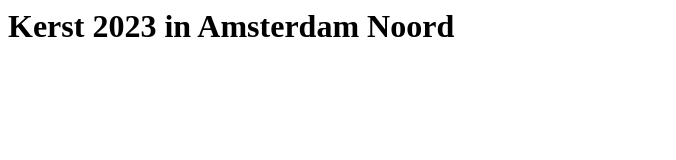
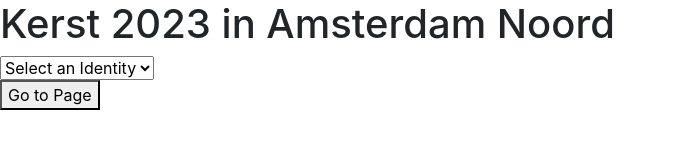
Before and after one commit to mandysepers/mandysepers.github.io, a plain HTML site: page index.html in a window 1280 px wide. Shown: the whole page, without its empty margins (0-676 px from the left). Drawn offline with nearby package versions, Linux system fonts and the light colour scheme.

Commit message:
user select form

```diff
--- a/index.html
+++ b/index.html
@@ -1,5 +1,52 @@
 <html>
+
+<head>
+    <link rel="stylesheet" href="https://maxcdn.bootstrapcdn.com/bootstrap/4.0.0/css/bootstrap.min.css"
+        integrity="sha384-Gn5384xqQ1aoWXA+058RXPxPg6fy4IWvTNh0E263XmFcJlSAwiGgFAW/dAiS6JXm" crossorigin="anonymous">
+</head>
+
+<body>
+
     <h1>
         Kerst 2023 in Amsterdam Noord
     </h1>
+
+    <select id="identityDropdown">
+        <option value="default">Select an Identity</option>
+        <option value="user1">User 1</option>
+        <option value="user2">User 2</option>
+        <option value="user3">User 3</option>
+    </select>
+    <br>
+    <button onclick="redirectToSelectedPage()">Go to Page</button>
+
+
+    <script>
+        function redirectToSelectedPage() {
+            var dropdown = document.getElementById("identityDropdown");
+            var selectedIdentity = dropdown.value;
+
+            if (selectedIdentity === "default") {
+                alert("Please select an identity.");
+            } else {
+                // Redirect to the appropriate page based on the selected identity
+                switch (selectedIdentity) {
+                    case "user1":
+                        window.location.href = "user1.html";
+                        break;
+                    case "user2":
+                        window.location.href = "user2.html";
+                        break;
+                    case "user3":
+                        window.location.href = "user3.html";
+                        break;
+                    default:
+                        break;
+                }
+            }
+        }
+    </script>
+
+</body>
+
 </html>
```
